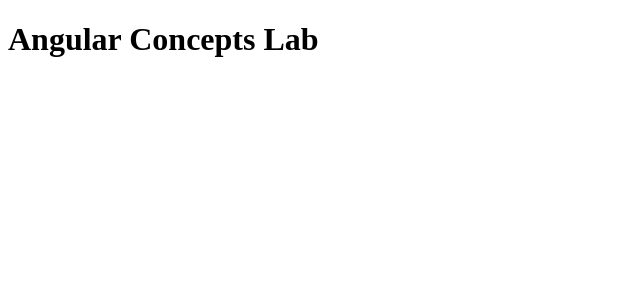
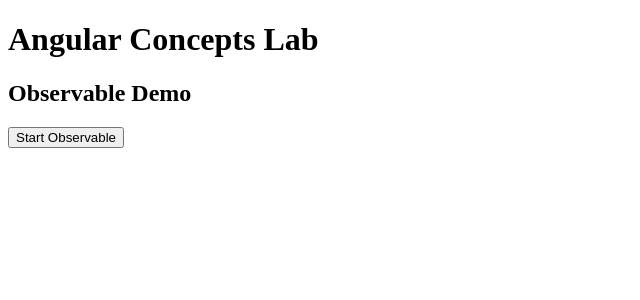
Before and after one commit to maneeshk-png/Agnular-Learning, an Angular app: page /observable in a window 1280 px wide. Before the commit this address led to /. Shown: the top 300 px of the page, without its empty margins (0-640 px from the left). Built offline with nearby package versions, Linux system fonts and the light colour scheme.

Commit message:
feat:Added Observable Concept

```diff
--- a/src/app/app.routes.ts
+++ b/src/app/app.routes.ts
@@ -3,11 +3,13 @@
 import { DataBidingConcept } from './concepts/data-biding-concept/data-biding-concept';
 import { DirectivesComponent } from './concepts/directive-concept/directive.component';
 import { ParentComponent } from './concepts/component-communication-concept/parent/parent.component';
+import { ObservableComponent } from './concepts/observable-concept/observable.component';
 
 
 export const routes: Routes = [
     { path: '', component: HomeComponent },
     {path: 'data-binding',component:DataBidingConcept},
     {path:'directives', component:DirectivesComponent},
-    {path:'component-communication',component:ParentComponent}
+    {path:'component-communication',component:ParentComponent},
+    {path:'observable',component:ObservableComponent},
 ];
--- /dev/null
+++ b/src/app/concepts/observable-concept/observable.component.html
@@ -0,0 +1,22 @@
+<h2>Observable Demo</h2>
+
+<button (click)="startObservable()">Start Observable</button>
+
+<ul>
+  <li *ngFor="let num of numbers">{{ num }}</li>
+</ul>
+
+
+<!-- What happens step-by-step (CRUCIAL)
+
+Button clicked
+
+Observable created
+
+.subscribe() called
+
+observer.next() emits values
+
+UI updates automatically
+
+complete() stops stream -->
--- /dev/null
+++ b/src/app/concepts/observable-concept/observable.component.ts
@@ -0,0 +1,30 @@
+import { Component } from '@angular/core';
+import { CommonModule } from '@angular/common';
+import { Observable } from 'rxjs';
+import { RouterLink } from '@angular/router';
+
+@Component({
+  selector: 'app-observable',
+  standalone: true,
+  imports: [CommonModule,RouterLink],
+  templateUrl: './observable.component.html',
+  styleUrl:'./observable.component.css'
+})
+export class ObservableComponent {
+
+  numbers: number[] = [];
+
+  startObservable() {
+    const numberObservable = new Observable<number>((observer) => {
+      observer.next(1);
+      observer.next(2);
+      observer.next(3);
+      observer.complete();
+    });
+
+    numberObservable.subscribe({
+      next: (value) => this.numbers.push(value),
+      complete: () => console.log('Observable completed')
+    });
+  }
+}
```
Also changed, not shown: src/app/concepts/observable-concept/observable.component.css (added).
